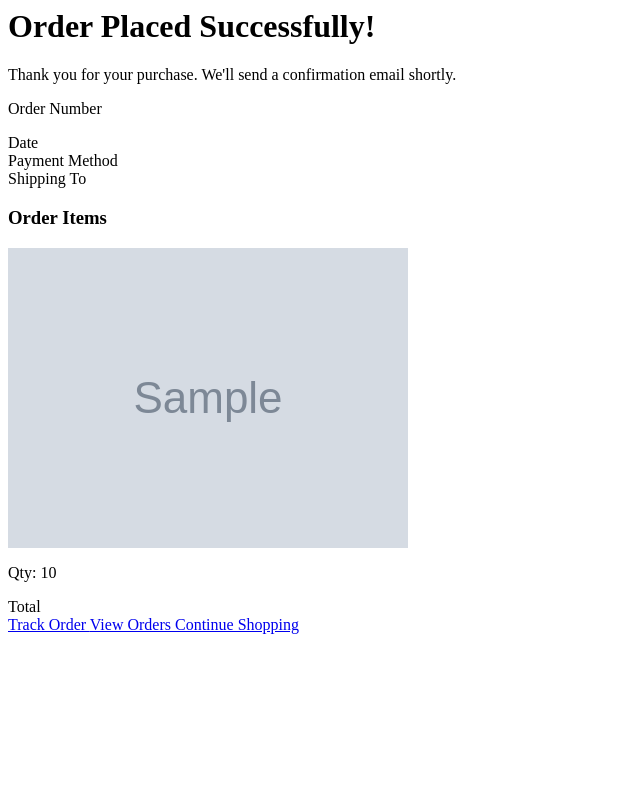
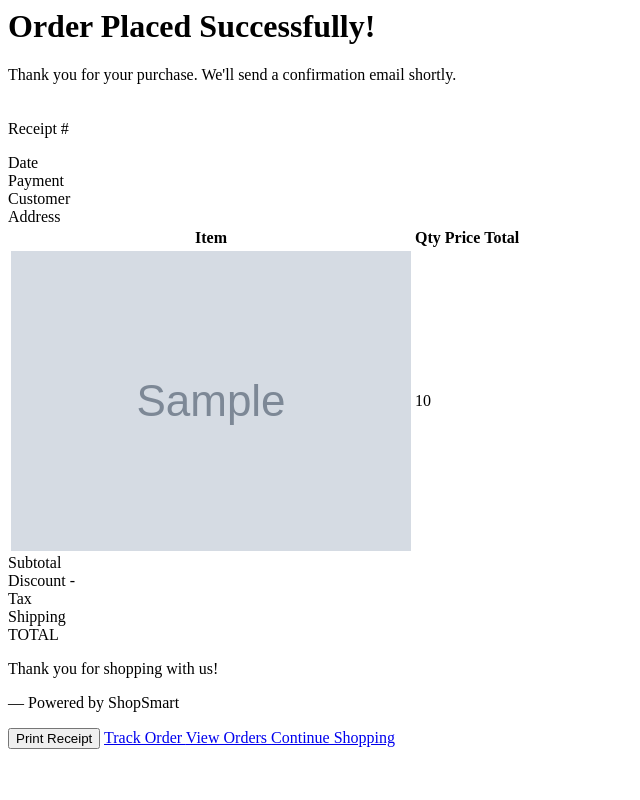
Before and after one commit to cloudflowservicesltd-hue/shop-smart-ecommerce, a PHP site: template resources/views/customer/order-success.php in a window 1280 px wide. Shown: the whole page, without its empty margins (0-640 px from the left). Run offline with PHP 8.4, Linux system fonts and the light colour scheme; data comes from the database, SQL or seed files in the repository; the template is opened without the code that fills it: most values are stand-ins (such as "Sample title", 1, 10 or a date in 2020); grey boxes marked "Sample" are stand-in pictures; data that the repository does not hold is empty; some libraries are stand-ins or nearby versions.

Commit message:
feat: update .env, add receipt with logo to order success, category names inside circles
- Updated .env with MySQL DB config, AI settings, timezone
- Order success page now shows a full receipt with: store logo, receipt header,
  order details, item table with images, totals breakdown, print button
- Frontend categories: name now appears inside the circle overlay (white on dark)
- Print CSS: only receipt prints on 80mm thermal paper

```diff
--- a/resources/views/customer/order-success.php
+++ b/resources/views/customer/order-success.php
@@ -1,7 +1,14 @@
-<div class="min-h-[70vh] flex items-center justify-center px-4 py-12">
-    <div class="text-center max-w-lg mx-auto animate-fade-in">
+<?php
+// Get settings from layout (already loaded in app.php)
+$currencySym = $siteSettings['currency_symbol'] ?? 'KSh';
+$storeAddr = $siteSettings['store_address'] ?? '';
+$storePhone = $siteSettings['store_phone'] ?? '';
+?>
+
+<div class="max-w-2xl mx-auto px-4 py-12">
+    <div class="text-center mb-8 animate-fade-in">
         <!-- Success Animation -->
-        <div class="relative w-24 h-24 mx-auto mb-8">
+        <div class="relative w-24 h-24 mx-auto mb-6">
             <div class="absolute inset-0 bg-amber-100 rounded-full animate-ping opacity-20"></div>
             <div class="relative w-24 h-24 bg-amber-100 rounded-full flex items-center justify-center">
                 <div class="w-16 h-16 bg-amber-500 rounded-full flex items-center justify-center shadow-lg shadow-amber-500/30">
@@ -9,76 +16,157 @@
                 </div>
             </div>
         </div>
-
-        <h1 class="font-heading text-3xl font-bold text-gray-900 mb-3">Order Placed Successfully!</h1>
-        <p class="text-gray-500 mb-2">Thank you for your purchase. We'll send a confirmation email shortly.</p>
+        <h1 class="font-heading text-3xl font-bold text-gray-900 mb-2">Order Placed Successfully!</h1>
+        <p class="text-gray-500">Thank you for your purchase. We'll send a confirmation email shortly.</p>
+    </div>
 
     <?php if (!empty($order ?? [])): ?>
-        <div class="bg-amber-50 border border-amber-200 rounded-2xl p-6 my-8 text-left">
-            <div class="flex items-center justify-between mb-4">
+    <!-- Receipt Card -->
+    <div class="bg-white border border-gray-200 rounded-2xl shadow-sm overflow-hidden mb-8" id="orderReceipt">
+        <!-- Receipt Header with Logo -->
+        <div class="border-b-2 border-dashed border-gray-200 px-6 py-5 text-center">
+            <?php if ($siteLogo): ?>
+            <img src="<?= e($siteLogo) ?>" alt="<?= e($storeName) ?>" class="h-14 w-auto object-contain mx-auto mb-3">
+            <?php endif; ?>
+            <h2 class="font-heading text-lg font-bold text-gray-900"><?= e($storeName) ?></h2>
+            <?php if ($storeAddr): ?>
+            <p class="text-xs text-gray-400 mt-0.5"><?= e($storeAddr) ?></p>
+            <?php endif; ?>
+            <?php if ($storePhone): ?>
+            <p class="text-xs text-gray-400"><?= e($storePhone) ?></p>
+            <?php endif; ?>
+        </div>
+
+        <!-- Order Info -->
+        <div class="px-6 py-4">
+            <div class="flex items-center justify-between mb-3">
                 <div>
-                    <p class="text-xs text-amber-600 font-medium uppercase tracking-wider">Order Number</p>
-                    <p class="text-xl font-bold text-gray-900 font-mono"><?= e($order['order_number']) ?></p>
+                    <p class="text-[10px] text-gray-400 uppercase tracking-wider font-medium">Receipt #</p>
+                    <p class="text-base font-bold text-gray-900 font-mono"><?= e($order['order_number']) ?></p>
                 </div>
-                <span class="inline-flex items-center gap-1.5 bg-amber-100 text-amber-700 text-sm font-semibold px-4 py-1.5 rounded-full">
-                    <span class="w-2 h-2 bg-amber-500 rounded-full pulse-dot"></span>
+                <span class="inline-flex items-center gap-1.5 bg-amber-100 text-amber-700 text-xs font-semibold px-3 py-1 rounded-full">
+                    <span class="w-1.5 h-1.5 bg-amber-500 rounded-full pulse-dot"></span>
                     <?= ucfirst(e($order['status'] ?? 'pending')) ?>
                 </span>
             </div>
-            <div class="space-y-2 text-sm border-t border-amber-200 pt-4">
+            <div class="grid grid-cols-2 gap-x-4 gap-y-1.5 text-xs border-t border-dashed border-gray-100 pt-3">
                 <div class="flex justify-between">
-                    <span class="text-gray-500">Date</span>
-                    <span class="font-medium text-gray-900"><?= formatDate($order['created_at']) ?></span>
+                    <span class="text-gray-400">Date</span>
+                    <span class="font-medium text-gray-700"><?= formatDate($order['created_at']) ?></span>
                 </div>
                 <div class="flex justify-between">
-                    <span class="text-gray-500">Payment Method</span>
-                    <span class="font-medium text-gray-900 capitalize"><?= e(str_replace(['_', '-'], ' ', $order['payment_method'] ?? '')) ?></span>
+                    <span class="text-gray-400">Payment</span>
+                    <span class="font-medium text-gray-700 capitalize"><?= e(str_replace(['_', '-'], ' ', $order['payment_method'] ?? '')) ?></span>
                 </div>
                 <div class="flex justify-between">
-                    <span class="text-gray-500">Shipping To</span>
-                    <span class="font-medium text-gray-900"><?= e($order['customer_name'] ?? '') ?></span>
+                    <span class="text-gray-400">Customer</span>
+                    <span class="font-medium text-gray-700"><?= e($order['customer_name'] ?? '') ?></span>
                 </div>
+                <?php if (!empty($order['customer_address'])): ?>
+                <div class="flex justify-between col-span-2">
+                    <span class="text-gray-400">Address</span>
+                    <span class="font-medium text-gray-700 text-right max-w-[60%] truncate"><?= e($order['customer_address']) ?></span>
+                </div>
+                <?php endif; ?>
             </div>
         </div>
 
-        <!-- Order Items Summary -->
+        <!-- Order Items -->
         <?php if (!empty($orderItems ?? [])): ?>
-        <div class="bg-gray-50 rounded-2xl p-6 mb-8 text-left">
-            <h3 class="font-semibold text-gray-900 text-sm mb-4">Order Items</h3>
-            <div class="space-y-3 max-h-48 overflow-y-auto scrollbar-thin">
+        <div class="px-6 pb-4">
+            <div class="border-t border-dashed border-gray-100 pt-3">
+                <table class="w-full text-xs">
+                    <thead>
+                        <tr class="border-b border-gray-200 text-[10px] font-semibold text-gray-400 uppercase tracking-wider">
+                            <th class="py-2 text-left">Item</th>
+                            <th class="py-2 text-center">Qty</th>
+                            <th class="py-2 text-right">Price</th>
+                            <th class="py-2 text-right">Total</th>
+                        </tr>
+                    </thead>
+                    <tbody>
                         <?php foreach ($orderItems as $item): ?>
-                <div class="flex items-center gap-3">
-                    <img src="<?= $item['image'] ?? "/uploads/no-image-sm.jpg" ?>"
-                         alt="" class="w-12 h-12 rounded-lg object-cover bg-white">
-                    <div class="flex-1 min-w-0">
-                        <p class="text-sm font-medium text-gray-900 truncate"><?= e($item['product_name']) ?></p>
-                        <p class="text-xs text-gray-400">Qty: <?= $item['quantity'] ?></p>
+                        <tr class="border-b border-gray-50">
+                            <td class="py-2.5">
+                                <div class="flex items-center gap-2.5">
+                                    <img src="<?= $item['image'] ?? '/uploads/no-image-sm.jpg' ?>" alt="" class="w-9 h-9 rounded-lg object-cover bg-gray-50 shrink-0">
+                                    <span class="font-medium text-gray-800 truncate max-w-[150px]"><?= e($item['product_name']) ?></span>
                                 </div>
-                    <span class="text-sm font-semibold text-gray-900 shrink-0"><?= formatMoney($item['total'] ?? $item['price'] * $item['quantity']) ?></span>
+                            </td>
+                            <td class="py-2.5 text-center text-gray-500"><?= $item['quantity'] ?></td>
+                            <td class="py-2.5 text-right text-gray-500"><?= formatMoney($item['price']) ?></td>
+                            <td class="py-2.5 text-right font-semibold text-gray-800"><?= formatMoney($item['total'] ?? $item['price'] * $item['quantity']) ?></td>
+                        </tr>
+                        <?php endforeach; ?>
+                    </tbody>
+                </table>
             </div>
-                <?php endforeach; ?>
+
+            <!-- Totals -->
+            <div class="border-t-2 border-dashed border-gray-100 pt-3 mt-1 space-y-1.5 text-xs">
+                <div class="flex justify-between text-gray-400">
+                    <span>Subtotal</span>
+                    <span><?= formatMoney($order['subtotal'] ?? 0) ?></span>
                 </div>
-            <div class="border-t border-gray-200 mt-4 pt-3 flex justify-between text-sm">
-                <span class="font-medium text-gray-500">Total</span>
-                <span class="font-bold text-lg text-gray-900"><?= formatMoney($order['total'] ?? 0) ?></span>
+                <?php if (!empty($order['discount']) && $order['discount'] > 0): ?>
+                <div class="flex justify-between text-green-600">
+                    <span>Discount</span>
+                    <span>-<?= formatMoney($order['discount']) ?></span>
+                </div>
+                <?php endif; ?>
+                <?php if (!empty($order['tax']) && $order['tax'] > 0): ?>
+                <div class="flex justify-between text-gray-400">
+                    <span>Tax</span>
+                    <span><?= formatMoney($order['tax']) ?></span>
+                </div>
+                <?php endif; ?>
+                <?php if (!empty($order['shipping_cost']) && $order['shipping_cost'] > 0): ?>
+                <div class="flex justify-between text-gray-400">
+                    <span>Shipping</span>
+                    <span><?= formatMoney($order['shipping_cost']) ?></span>
+                </div>
+                <?php endif; ?>
+                <div class="flex justify-between text-sm font-bold text-gray-900 border-t-2 border-dashed border-gray-200 pt-2 mt-2">
+                    <span>TOTAL</span>
+                    <span class="text-amber-600"><?= formatMoney($order['total'] ?? 0) ?></span>
+                </div>
             </div>
         </div>
         <?php endif; ?>
 
+        <!-- Receipt Footer -->
+        <div class="border-t-2 border-dashed border-gray-200 px-6 py-4 text-center">
+            <p class="text-gray-400 text-xs">Thank you for shopping with us!</p>
+            <p class="text-gray-300 text-[10px] mt-0.5"><?= e($storeName) ?> &mdash; Powered by ShopSmart</p>
+        </div>
+    </div>
+
     <!-- Actions -->
     <div class="flex flex-col sm:flex-row items-center justify-center gap-3">
+        <button onclick="window.print()" class="w-full sm:w-auto inline-flex items-center justify-center gap-2 bg-gray-100 text-gray-700 font-semibold px-6 py-3 rounded-xl hover:bg-gray-200 transition-colors">
+            <i data-lucide="printer" class="w-4 h-4"></i> Print Receipt
+        </button>
         <?php if (!empty($order['order_number'])): ?>
-            <a href="/orders/<?= e($order['order_number']) ?>/track" class="w-full sm:w-auto inline-flex items-center justify-center gap-2 bg-amber-600 text-white font-semibold px-8 py-3.5 rounded-xl hover:bg-amber-700 transition-colors">
+        <a href="/orders/<?= e($order['order_number']) ?>/track" class="w-full sm:w-auto inline-flex items-center justify-center gap-2 bg-amber-600 text-white font-semibold px-8 py-3 rounded-xl hover:bg-amber-700 transition-colors">
             <i data-lucide="map-pin" class="w-5 h-5"></i> Track Order
         </a>
         <?php endif; ?>
-            <a href="/account/orders" class="w-full sm:w-auto inline-flex items-center justify-center gap-2 border border-gray-200 text-gray-700 font-semibold px-8 py-3.5 rounded-xl hover:bg-gray-50 transition-colors">
-                <i data-lucide="package" class="w-5 h-5"></i> View Orders
+        <a href="/account/orders" class="w-full sm:w-auto inline-flex items-center justify-center gap-2 border border-gray-200 text-gray-700 font-semibold px-6 py-3 rounded-xl hover:bg-gray-50 transition-colors">
+            <i data-lucide="package" class="w-4 h-4"></i> View Orders
         </a>
-            <a href="/products" class="w-full sm:w-auto inline-flex items-center justify-center gap-2 text-amber-600 hover:text-amber-700 font-medium px-6 py-3.5 transition-colors">
-                <i data-lucide="shopping-bag" class="w-5 h-5"></i> Continue Shopping
+        <a href="/products" class="w-full sm:w-auto inline-flex items-center justify-center gap-2 text-amber-600 hover:text-amber-700 font-medium px-6 py-3 transition-colors">
+            <i data-lucide="shopping-bag" class="w-4 h-4"></i> Continue Shopping
         </a>
     </div>
     <?php endif; ?>
 </div>
-</div>
+
+<!-- Print-specific styles: hide everything except receipt when printing -->
+<style>
+@media print {
+    body * { visibility: hidden; }
+    #orderReceipt, #orderReceipt * { visibility: visible; }
+    #orderReceipt { position: absolute; left: 0; top: 0; width: 100%; max-width: 80mm; margin: 0 auto; border: none !important; box-shadow: none !important; border-radius: 0 !important; }
+    @page { margin: 5mm; size: 80mm auto; }
+}
+</style>
```
Also changed, not shown: resources/views/customer/home.php (+5 -6 lines), 1 other file. Lines whose indentation alone changed are shown as unchanged.
